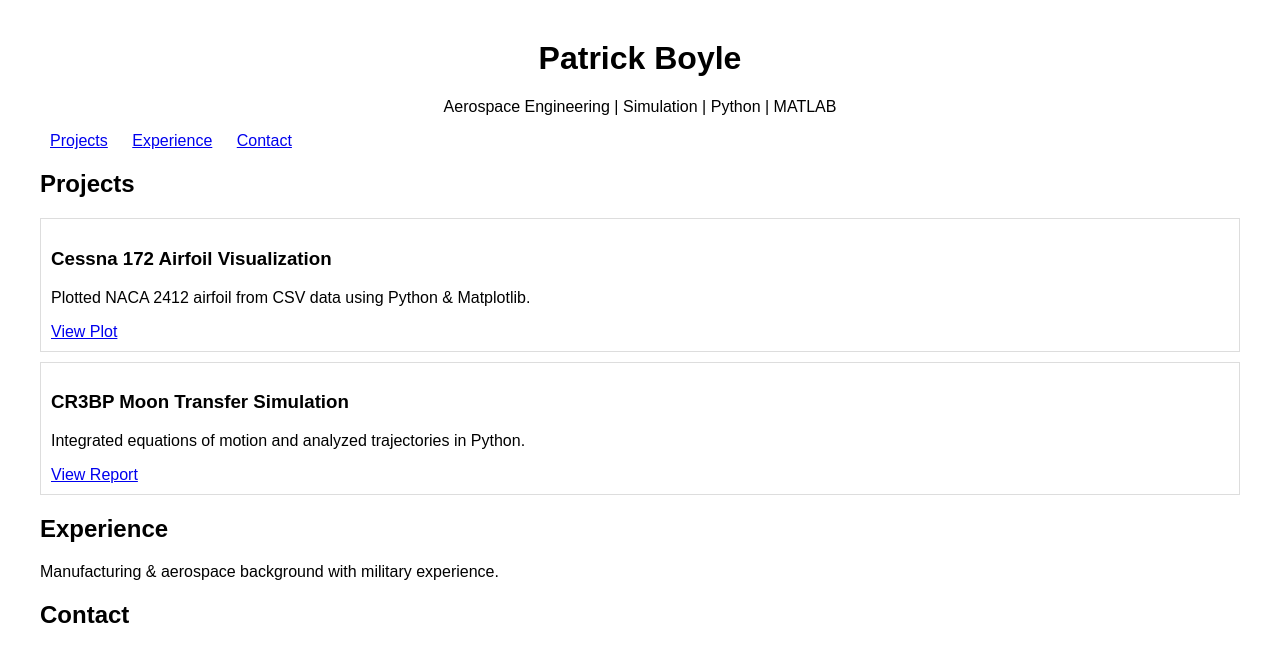
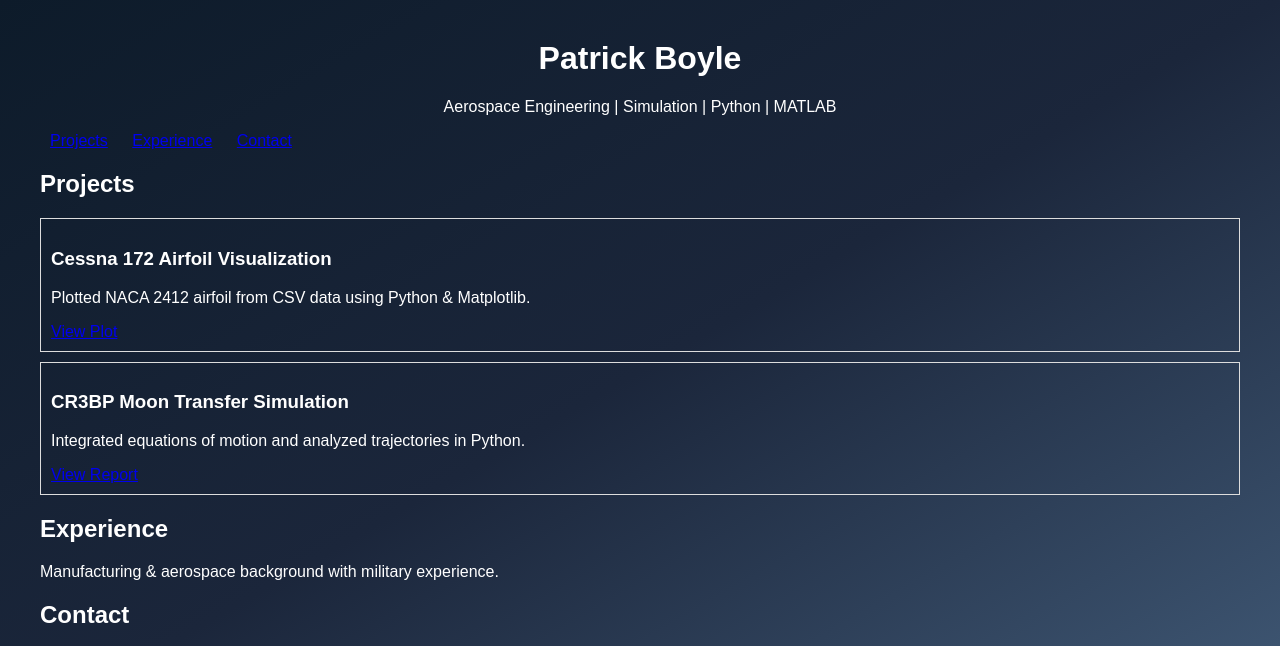
Before and after one commit to patboyle23/portfolio, a plain HTML site: page index.html in a window 1280 px wide. Shown: the top 646 px of the page. Drawn offline with Linux system fonts and the light colour scheme.

Commit message:
Update index.html

```diff
--- a/index.html
+++ b/index.html
@@ -53,11 +53,28 @@
 
 
 <style>
-    body { font-family: Arial; margin: 40px; }
-    header { text-align: center; }
-    nav a { margin: 10px; }
-    .project { border: 1px solid #ddd; padding: 10px; margin: 10px 0; }
+    body {
+        background: linear-gradient(to bottom right, #0d1b2a, #1b263b, #415a77);
+        color: white;
+        font-family: Arial;
+        margin: 40px;
+    }
+
+    header {
+        text-align: center;
+    }
+
+    nav a {
+        margin: 10px;
+    }
+
+    .project {
+        border: 1px solid #ddd;
+        padding: 10px;
+        margin: 10px 0;
+    }
 </style>
+
 
 <a href="resume.pdf" download>Download Resume</a>
 
```
